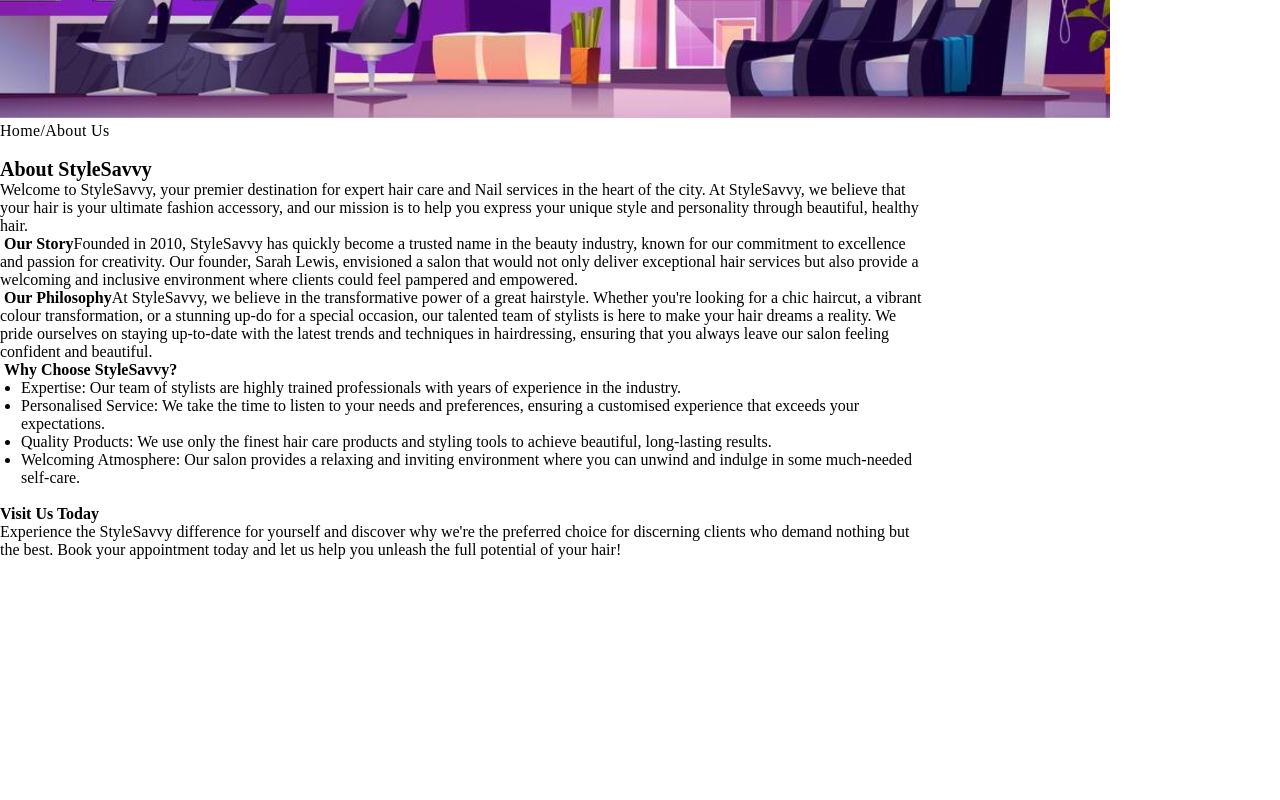
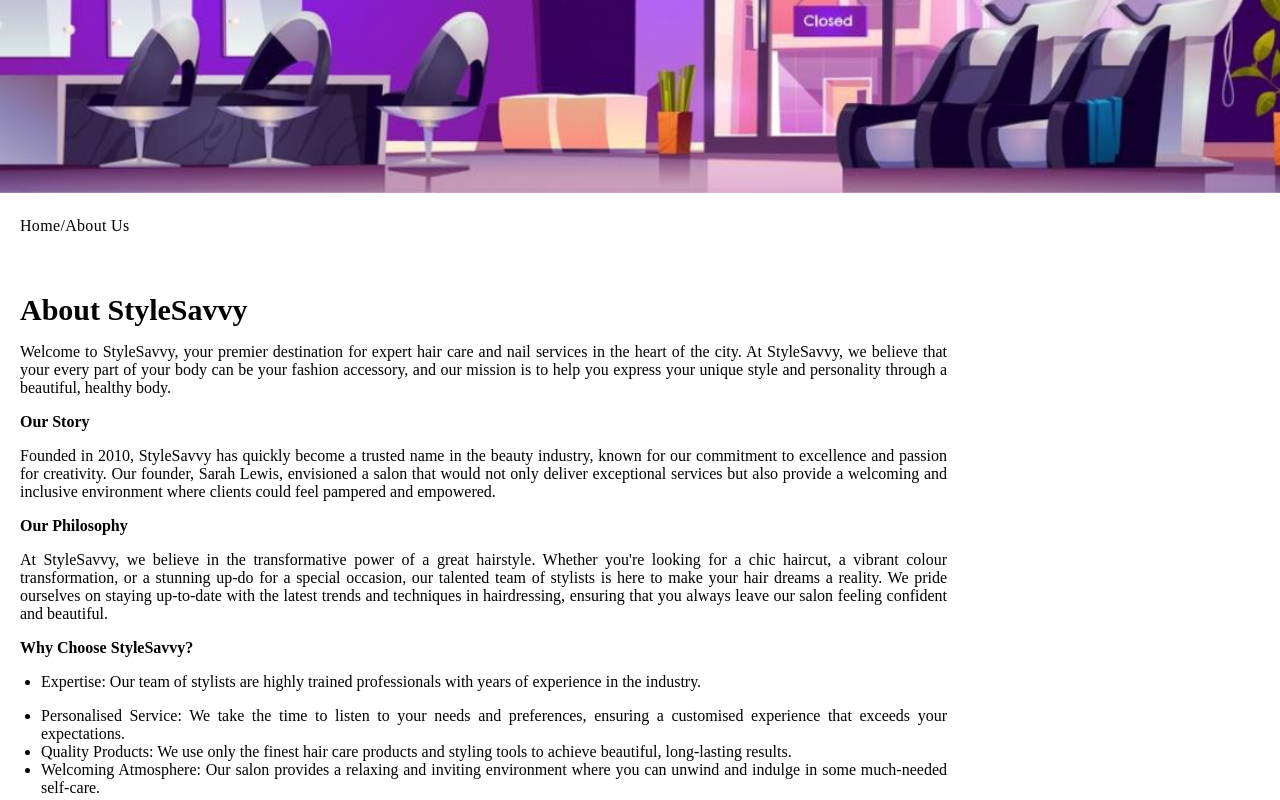
Before and after one commit to Tetsewa/StyleSavvy-Salon-Project, a React (Vite) app: page /About in a window 1280 px wide. Shown: the part 540-1340 px from the top of the page. Built offline with nearby package versions, Linux system fonts and the light colour scheme; a web font is replaced by a local one.

Commit message:
update Teams page styling

```diff
--- a/src/pages/About.jsx
+++ b/src/pages/About.jsx
@@ -4,49 +4,49 @@
 
 function About() {
     return (
-        <div>
+        <div >
             <img
-                className="object-cover"
+                className="w-full object-cover"
                 alt=""
                 src="/backgroundImage.png"
             />
-            <div className="tracking-[0.02em] capitalize  w-[267px] h-9">
+            <div className="tracking-[0.02em] capitalize  w-[267px] h-9 m-5">
                 Home/About Us
             </div>
-            <div className="inline-block w-[927px] h-[702px] [text-shadow:1px_0_0_rgba(0,_0,_0,_0),_0_1px_0_rgba(0,_0,_0,_0),_-1px_0_0_rgba(0,_0,_0,_0),_0_-1px_0_rgba(0,_0,_0,_0)] text-base">
-                <p className="m-0 text-[20px]">
+            <div className="inline-block w-[927px] h-[702px] [text-shadow:1px_0_0_rgba(0,_0,_0,_0),_0_1px_0_rgba(0,_0,_0,_0),_-1px_0_0_rgba(0,_0,_0,_0),_0_-1px_0_rgba(0,_0,_0,_0)] text-base m-5 text-justify">
+                <p className="m-0 text-[30px] font-alex-brush">
                     <b>{`About StyleSavvy `}</b>
                 </p>
                 <p className="m-0">
                     <span>
-                        <span>
+                        <p>
                             Welcome to StyleSavvy, your premier destination for expert hair
-                            care and Nail services in the heart of the city. At StyleSavvy, we
-                            believe that your hair is your ultimate fashion accessory, and our
+                            care and nail services in the heart of the city. At StyleSavvy, we
+                            believe that your every part of your body can be your fashion accessory, and our
                             mission is to help you express your unique style and personality
-                            through beautiful, healthy hair.
-                        </span>
+                            through a beautiful, healthy body.
+                        </p>
                     </span>
                 </p>
                 <p className="m-0">
-                    <span>
-                        <span>&nbsp;</span>
-                        <b className="font-alegreya">Our Story</b>
-                        <span>
+                    <p>
+
+                        <div className="font-bold font-alex-brush">Our Story</div>
+                        <p>
                             Founded in 2010, StyleSavvy has quickly become a trusted name in
                             the beauty industry, known for our commitment to excellence and
                             passion for creativity. Our founder, Sarah Lewis, envisioned
-                            a salon that would not only deliver exceptional hair services but
+                            a salon that would not only deliver exceptional services but
                             also provide a welcoming and inclusive environment where clients
                             could feel pampered and empowered.
-                        </span>
-                    </span>
+                        </p>
+                    </p>
                 </p>
                 <p className="m-0">
-                    <span>
-                        <span>&nbsp;</span>
-                        <b className="font-alegreya">Our Philosophy</b>
-                        <span>
+                    <p>
+
+                        <div className="font-bold font-alex-brush">Our Philosophy</div>
+                        <p>
                             At StyleSavvy, we believe in the transformative power of a great
                             hairstyle. Whether you're looking for a chic haircut, a vibrant
                             colour transformation, or a stunning up-do for a special occasion,
@@ -54,24 +54,24 @@
                             reality. We pride ourselves on staying up-to-date with the latest
                             trends and techniques in hairdressing, ensuring that you always
                             leave our salon feeling confident and beautiful.
-                        </span>
-                    </span>
+                        </p>
+                    </p>
                 </p>
                 <p className="m-0">
-                    <span>
-                        <span>&nbsp;</span>
-                        <b className="font-alegreya">Why Choose StyleSavvy?</b>
-                        <span>&nbsp;</span>
-                    </span>
+                    <p>
+
+                        <div className="font-alex-brush font-bold">Why Choose StyleSavvy?</div>
+
+                    </p>
                 </p>
                 <ul className="m-0 pl-[21px]">
                     <li className="mb-0">
-                        <span>
-                            <span>
+                        <p>
+                            <p>
                                 Expertise: Our team of stylists are highly trained professionals
                                 with years of experience in the industry.
-                            </span>
-                        </span>
+                            </p>
+                        </p>
                     </li>
                     <li className="mb-0">
                         <span>
--- a/src/pages/Home.jsx
+++ b/src/pages/Home.jsx
@@ -92,8 +92,7 @@
                         My nail artist, Sarah was a true artist! She took the time to listen
                         to my nail art ideas and preferences, offering valuable suggestions
                         and creative insights along the way. Her passion for her craft was
-                        evident as she meticulously crafted each nail design with precision
-                        and care.
+                        evident.
                     </p>
                     <p className="tracking-[0.02em] inline-block w-[193px] h-[29px]">
                         Rating: ⭐⭐⭐⭐⭐
--- a/tailwind.config.js
+++ b/tailwind.config.js
@@ -8,6 +8,12 @@
         darkslategray: "#353331",
         black: "#000",
         gainsboro: "#d9d9d9",
+        firstcolor: "#ffaaaa",
+        secondcolor: "#e37070",
+        thirdcolor: "#c7004c",
+        fourthcolor: "#8f1537",
+        fifthcolor: "#414141"
+
       },
       spacing: {},
       fontFamily: {
```
